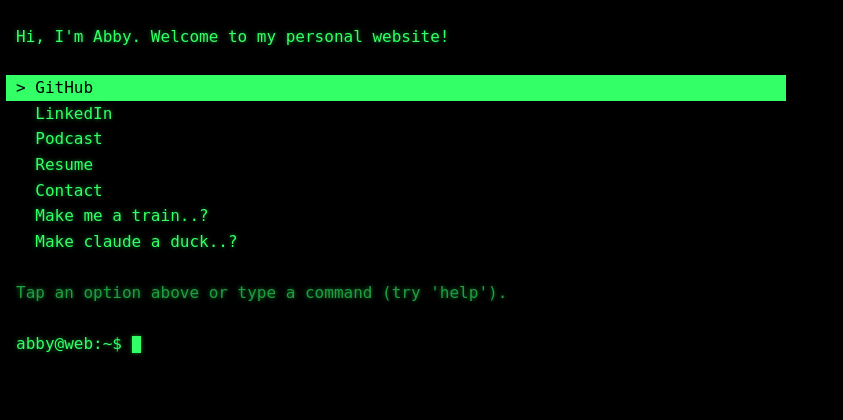
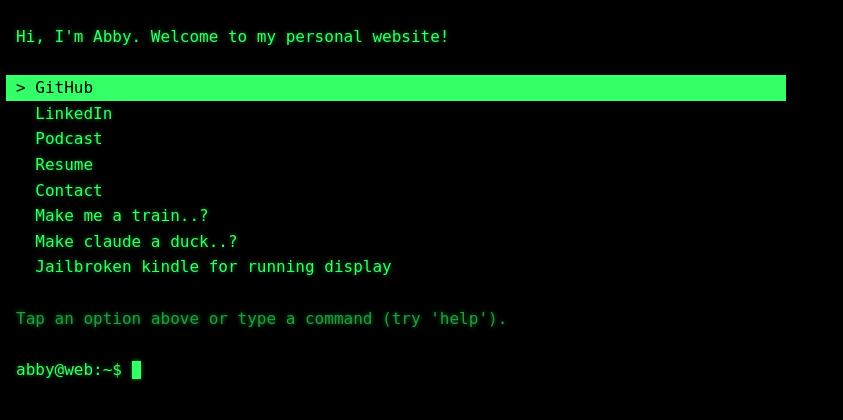
Before and after one commit to abbykatz23/personal-website, a plain HTML site: page index.html in a window 1280 px wide. Shown: the whole page, without its empty margins (0-843 px from the left). Drawn offline with Linux system fonts and the light colour scheme.

Commit message:
Add kindle running display to menu
Co-Authored-By: Claude Opus 5.5 <noreply@anthropic.com>

```diff
--- a/index.html
+++ b/index.html
@@ -175,6 +175,7 @@
       <li><a href="#contact" data-command="contact" tabindex="-1">Contact</a></li>
       <li><a href="https://makeatrain.netlify.app" data-aliases="train" data-name="train designer" tabindex="-1" target="_blank" rel="noopener">Make me a train..?</a></li>
       <li><a href="https://dockling.netlify.app" data-aliases="duck" data-name="dockling" tabindex="-1" target="_blank" rel="noopener">Make claude a duck..?</a></li>
+      <li><a href="https://kindlepreview.pre-idea.com" data-aliases="kindle" data-name="kindle display" tabindex="-1" target="_blank" rel="noopener">Jailbroken kindle for running display</a></li>
     </ul>
 
     <div class="gap"></div>
```
